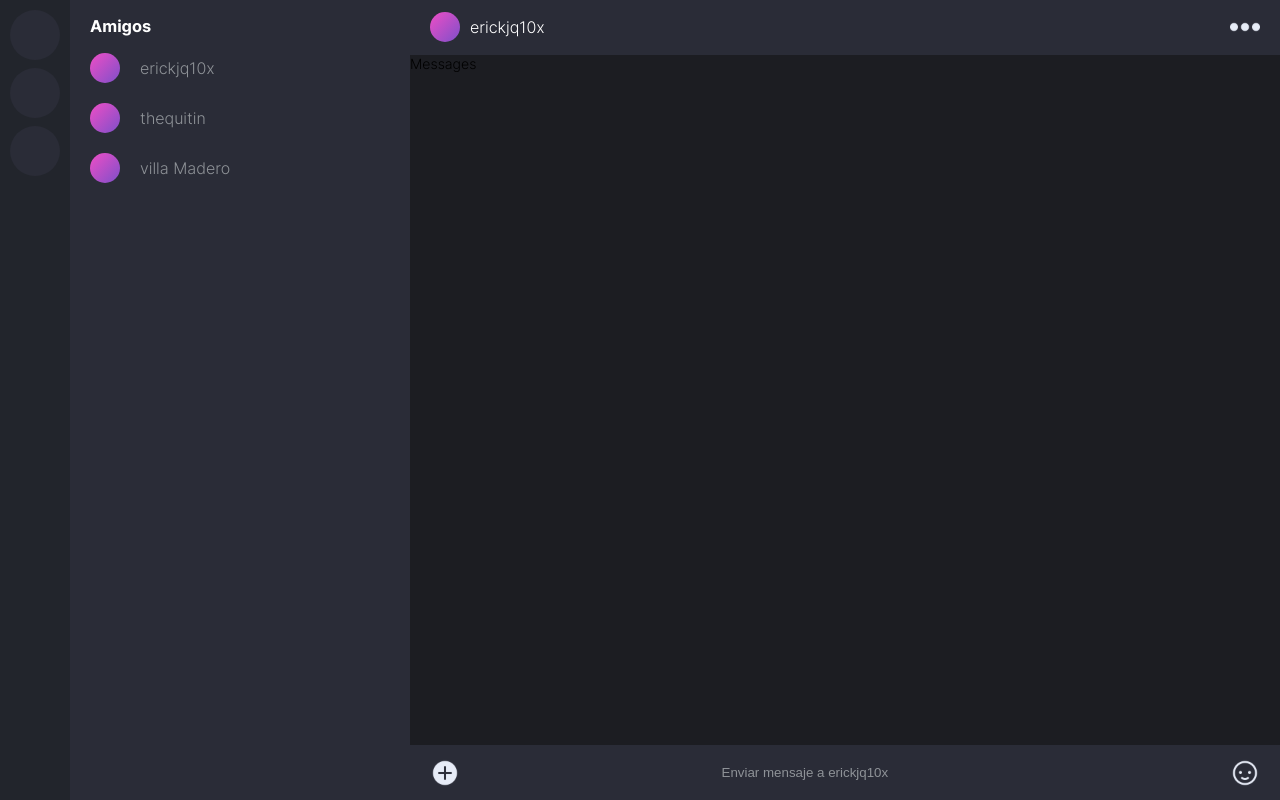
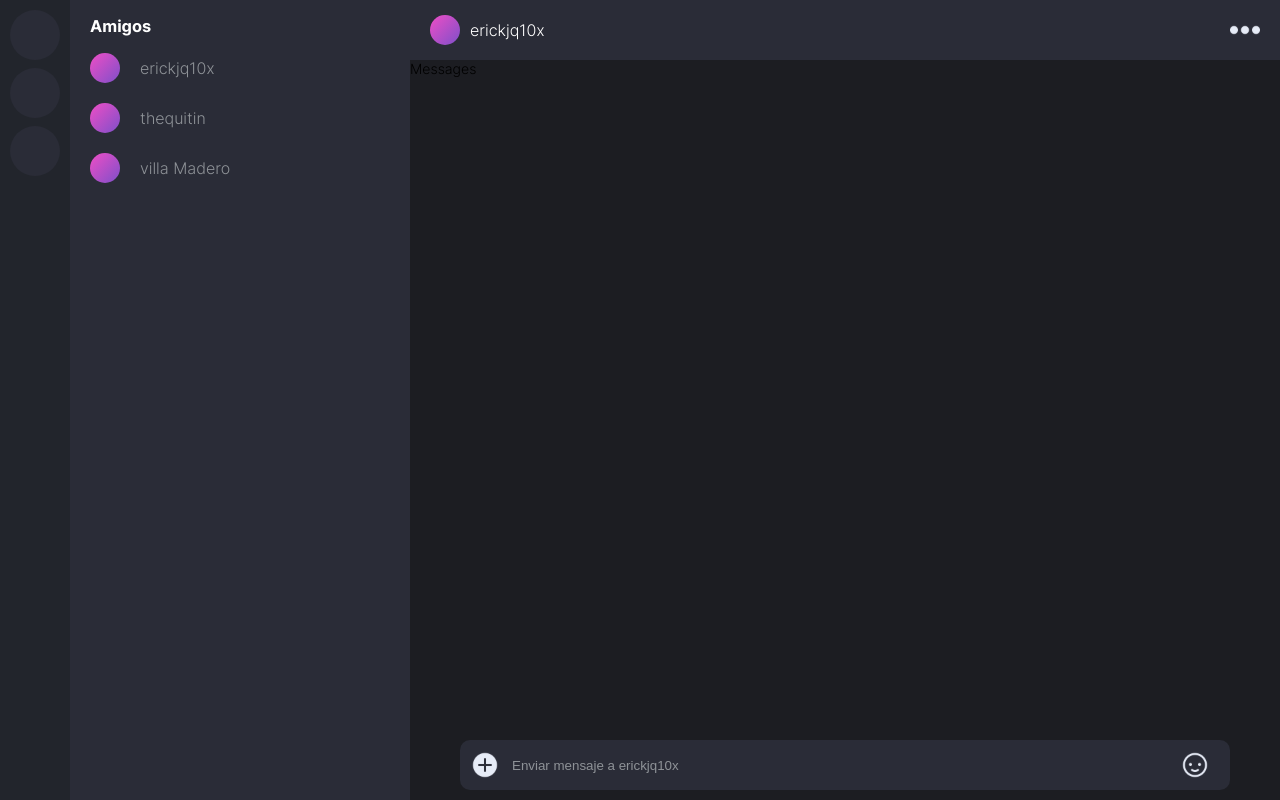
Before and after one commit to TeamMrWeb/parches-chat, a React (Vite) app: page /chat in a window 1280 px wide. Built offline with nearby package versions, Linux system fonts and the light colour scheme.

Commit message:
feat: improve ChatInput and ChatInfoHeader styles

```diff
--- a/src/components/ChatInfoHeader/_chatInfoHeader.scss
+++ b/src/components/ChatInfoHeader/_chatInfoHeader.scss
@@ -3,7 +3,8 @@
   align-items: center;
   gap: 10px;
   width: 100%;
-  height: 60px;
+  height: 100%;
+  max-height: 60px;
   background-color: $secundaryColor;
   padding: 10px 20px;
   box-sizing: border-box;
--- a/src/components/ChatInput/ChatInput.tsx
+++ b/src/components/ChatInput/ChatInput.tsx
@@ -4,9 +4,11 @@ import emojiIcon from "../../assets/icons/emoji-icon.svg"
 export default function ChatInput() {
   return (
     <section className="chat-input">
-      <img className="chat-input__insert-image" src={plusIcon} alt="Adjuntar Imágen" />
-      <input className="chat-input__input" type="text" placeholder="Enviar mensaje a erickjq10x" />
-      <img className="chat-input__emoji-image" src={emojiIcon} alt="Enviar emoji" />
+      <div className="chat-input-wrapper">
+        <img className="chat-input__tool" src={plusIcon} alt="Adjuntar Imágen" />
+        <input className="chat-input__input" type="text" placeholder="Enviar mensaje a erickjq10x" />
+        <img className="chat-input__tool" src={emojiIcon} alt="Enviar emoji" />
+      </div>
     </section>
   )
 }
--- a/src/components/ChatInput/_chatInput.scss
+++ b/src/components/ChatInput/_chatInput.scss
@@ -1,16 +1,22 @@
 .chat-input {
-  display: flex;
+  background-color: $primaryColor;
+  height: 100%;
+  padding: 0px 50px;
+  padding-bottom: 10px;
+  max-height: 50px;
+  .chat-input-wrapper {
+    display: grid;
+    grid-template-columns: 40px auto 40px;
+    grid-template-rows: 50px;
     align-items: center;
-  justify-content: space-between;
-  padding: 10px 20px;
+    background-color: $secundaryColor;
+    border-radius: 10px;
+    padding: 0px 10px;
     box-sizing: border-box;
-  width: 100%;
-  height: 60px;
-  background-color: $secundaryColor;
-  .chat-input__insert-image {
+    .chat-input__tool {
+      cursor: pointer;
     }
     .chat-input__input {
-    margin-right: 70px;
       outline: none;
       border: none;
       background-color: transparent;
@@ -19,6 +25,5 @@
         color: $textGrayColor;
       }
     }
-  .chat-input__emoji-image {
   }
 }
--- a/src/scss/index.css
+++ b/src/scss/index.css
@@ -298,7 +298,8 @@ html body #root .App ul {
   align-items: center;
   gap: 10px;
   width: 100%;
-  height: 60px;
+  height: 100%;
+  max-height: 60px;
   background-color: #2a2c37;
   padding: 10px 20px;
   box-sizing: border-box;
@@ -399,31 +400,41 @@ html body #root .App ul {
   }
 }
 .chat-input {
-  display: flex;
+  background-color: #1c1d22;
+  height: 100%;
+  padding: 0px 50px;
+  padding-bottom: 10px;
+  max-height: 50px;
+}
+.chat-input .chat-input-wrapper {
+  display: grid;
+  grid-template-columns: 40px auto 40px;
+  grid-template-rows: 50px;
   align-items: center;
-  justify-content: space-between;
-  padding: 10px 20px;
+  background-color: #2a2c37;
+  border-radius: 10px;
+  padding: 0px 10px;
   box-sizing: border-box;
-  width: 100%;
-  height: 60px;
-  background-color: #2a2c37;
 }
-.chat-input .chat-input__input {
-  margin-right: 70px;
+.chat-input .chat-input-wrapper .chat-input__tool {
+  cursor: pointer;
+}
+.chat-input .chat-input-wrapper .chat-input__input {
   outline: none;
   border: none;
   background-color: transparent;
   color: #ffffff;
 }
-.chat-input .chat-input__input::-moz-placeholder {
+.chat-input .chat-input-wrapper .chat-input__input::-moz-placeholder {
   color: #8e9297;
 }
-.chat-input .chat-input__input:-ms-input-placeholder {
+.chat-input .chat-input-wrapper .chat-input__input:-ms-input-placeholder {
   color: #8e9297;
 }
-.chat-input .chat-input__input::placeholder {
+.chat-input .chat-input-wrapper .chat-input__input::placeholder {
   color: #8e9297;
 }
+
 .friends {
   width: 100vw;
   max-width: 340px;
```
Also changed, not shown: 1 other file (tests, documents, lock files or other folders). Lines whose indentation alone changed are shown as unchanged.
